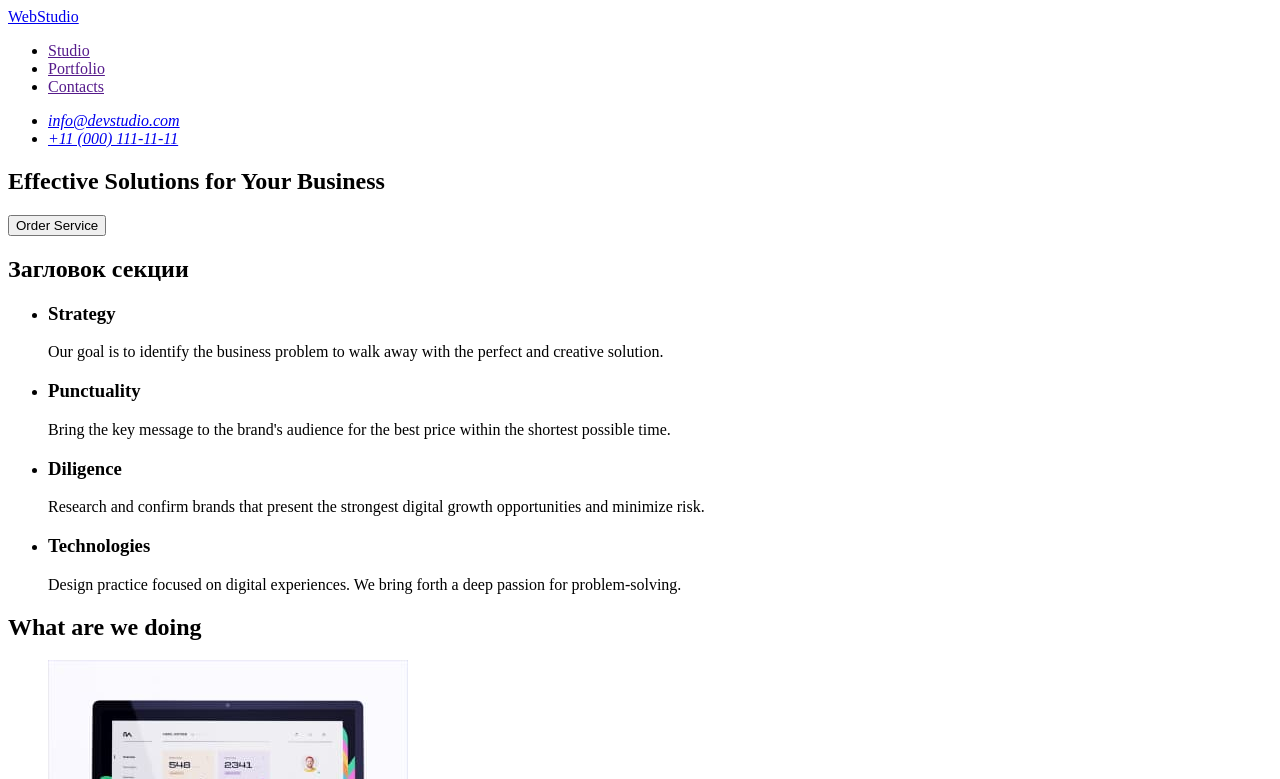
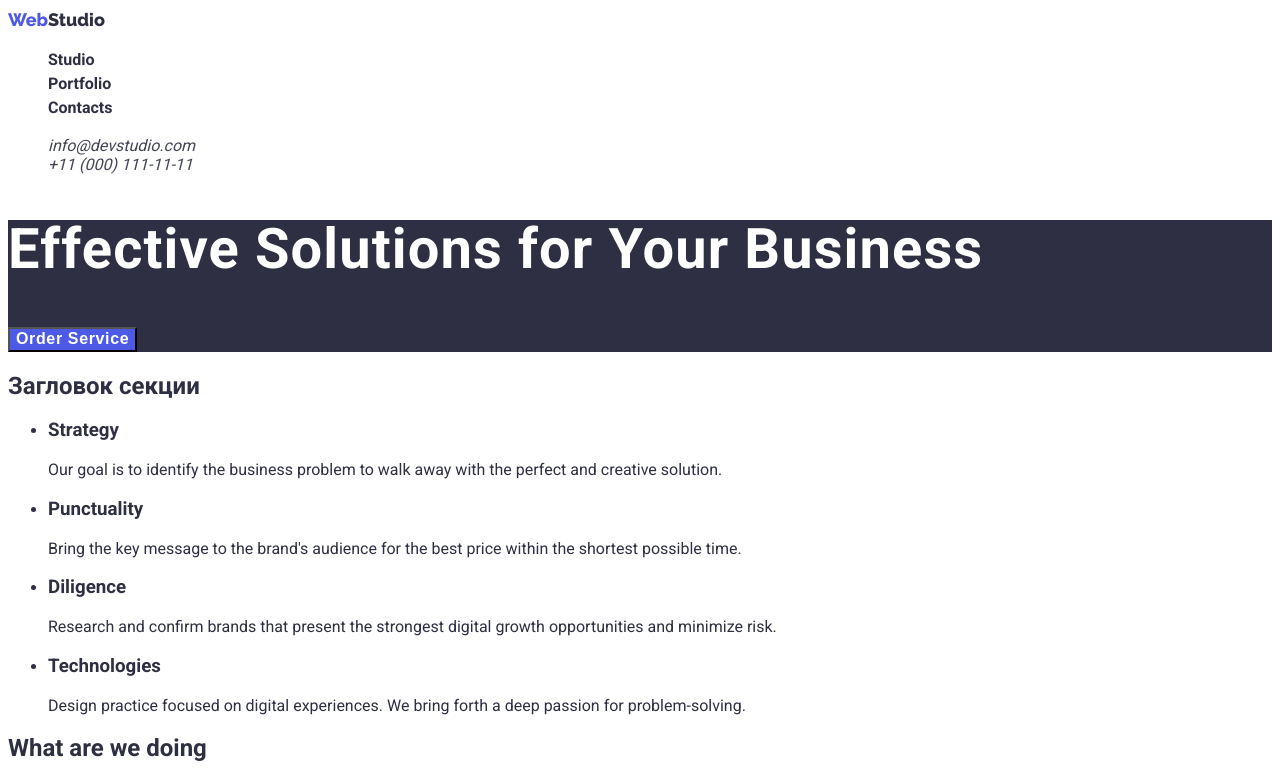
Before and after one commit to AnybodyKnows/goit-markup-hw-02, a plain HTML site: page index.html in a window 1280 px wide. Shown: the top 779 px of the page. Drawn offline with Linux system fonts and the light colour scheme.

Commit message:
hw2 stege2

```diff
--- a/index.html
+++ b/index.html
@@ -5,32 +5,37 @@
     <meta http-equiv="X-UA-Compatible" content="IE=edge" />
     <meta name="viewport" content="width=device-width, initial-scale=1.0" />
     <title>Webstudio</title>
+    <link
+      href="https://fonts.googleapis.com/css2?family=Raleway:wght@800&family=Roboto:wght@400;500;700&display=swap"
+      rel="stylesheet"
+    />
+    <link rel="stylesheet" href="./scc/styles.css" />
   </head>
 
   <body>
     <header>
       <nav>
-        <a href="/">WebStudio</a>
-        <ul>
-          <li><a href="">Studio</a></li>
-          <li><a href="">Portfolio</a></li>
-          <li><a href="">Contacts</a></li>
+        <a class="logo link" href="/"> <span class="logo-web">Web</span>Studio</a>
+        <ul class="site-nav list">
+          <li><a href="" class="link">Studio</a></li>
+          <li><a href="./porrtfolio.html" class="link">Portfolio</a></li>
+          <li><a href="" class="link">Contacts</a></li>
         </ul>
       </nav>
       <address>
-        <ul>
-          <li><a href="mailto:info@devstudio.com">info@devstudio.com</a></li>
-          <li><a href="tel:+110001111111">+11 (000) 111-11-11</a></li>
+        <ul class="adress list">
+          <li><a class="link" href="mailto:info@devstudio.com">info@devstudio.com</a></li>
+          <li><a class="link" href="tel:+110001111111">+11 (000) 111-11-11</a></li>
         </ul>
       </address>
     </header>
 
     <main>
-      <section>
-        <h1>Effective Solutions for Your Business</h1>
-        <button type="button">Order Service</button>
+      <section class="hero">
+        <h1 class="hero-title">Effective Solutions for Your Business</h1>
+        <button class="hero-btn" type="button">Order Service</button>
       </section>
-      <section>
+      <section class="section">
         <h2>Загловок секции</h2>
         <ul>
           <li>
@@ -63,7 +68,7 @@
           </li>
         </ul>
       </section>
-      <section>
+      <section class="section">
         <h2>What are we doing</h2>
         <ul>
           <li>
@@ -89,7 +94,7 @@
           </li>
         </ul>
       </section>
-      <section>
+      <section class="section">
         <h2>Our Team</h2>
         <ul>
           <li>
@@ -116,11 +121,11 @@
       </section>
     </main>
     <footer>
-      <a href="./index.html">WebStudio</a>
+      <a class="logo" href="/"> <span class="logo-web">Web</span>Studio</a>
       <p>
         Increase the flow of customers and sales for your business with digital
         marketing & growth solutions.
       </p>
     </footer>
-  </body
+  </body>
 </html>
--- /dev/null
+++ b/scc/styles.css
@@ -0,0 +1,97 @@
+
+
+/* ------Var----------*/
+
+:root {
+    --navy-blue: #2E2F42;
+    --slate: #434455;
+    --iris: #4D5AE5;
+    --bgc-white: #ffffff;
+    --bgc-nav: #2E2F42;
+
+}
+
+
+.list {
+    list-style: none;
+}
+.link {
+    text-decoration: none;
+}
+
+/* -------------body and logo */
+body {
+    font-family: Roboto, sans-serif;
+    color: var(--navy-blue) ;
+    background-color:var(--bgc-white);
+}
+
+.logo {
+    font-family: 'Raleway';
+        font-style: normal;
+        font-weight: 800;
+        font-size: 18px;
+        line-height: 1.33;
+        color: var(--navy-blue);
+
+}
+.logo-web {
+    color: var(--iris);
+
+}
+
+/*------- site-nav */
+.site-nav .link {
+    color: var(--navy-blue);
+    font-family: 'Roboto';
+        font-style: normal;
+        font-weight: 600;
+        font-size: 16px;
+        line-height: 1.5;
+}
+.site-nav .link:hover,
+.site-nav .link:focus {
+    color: var(--slate);
+}
+.site-nav .link:active {
+    color: var(--iris);
+}
+/*------- adress */
+.adress .link {
+    color: var(--slate)
+}
+.adress .link:hover,
+.adress .link:focus {
+    color: var(--iris)
+}
+
+/* ---------------hero */
+.hero {
+    background-color: var(--bgc-nav);
+}
+.hero-title {
+        font-style: normal;
+        font-weight: 600;
+        font-size: 56px;
+        line-height: 1.07;
+        letter-spacing: 0.02em;
+        color: var(--bgc-white);
+}
+.hero-btn {
+    background-color: var(--iris);
+    color: var(--bgc-white);
+    font-weight: 600;
+        font-size: 16px;
+        line-height: 1.18;
+        align-items: center;
+        letter-spacing: 0.04em;
+}
+.hero-btn:active {
+    background-color: rgba(64, 75, 191, 1);;
+}
+.hero-btn:hover,
+.hero-btn:focus {
+    text-shadow: ;
+}
+
+/* -----------------section */
```
Also changed, not shown: porrtfolio.html (added, +36 -0 lines).
